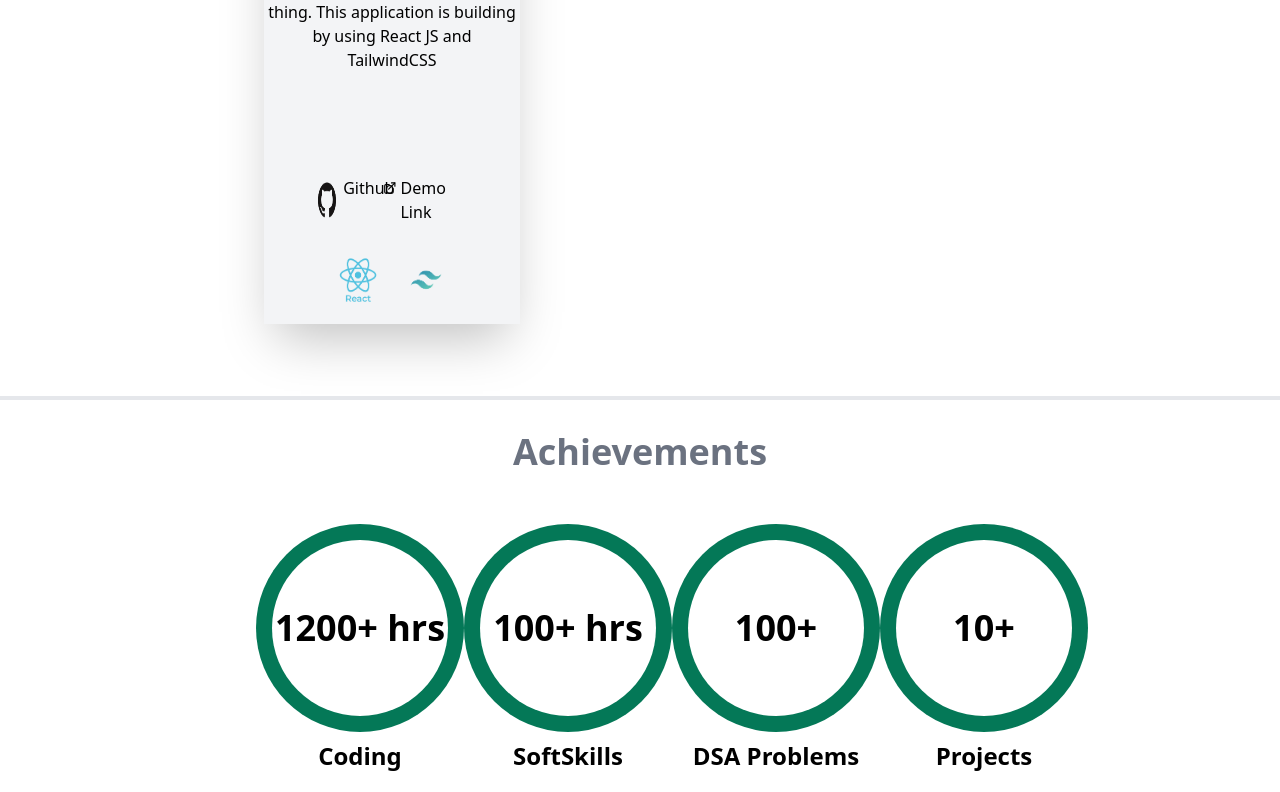
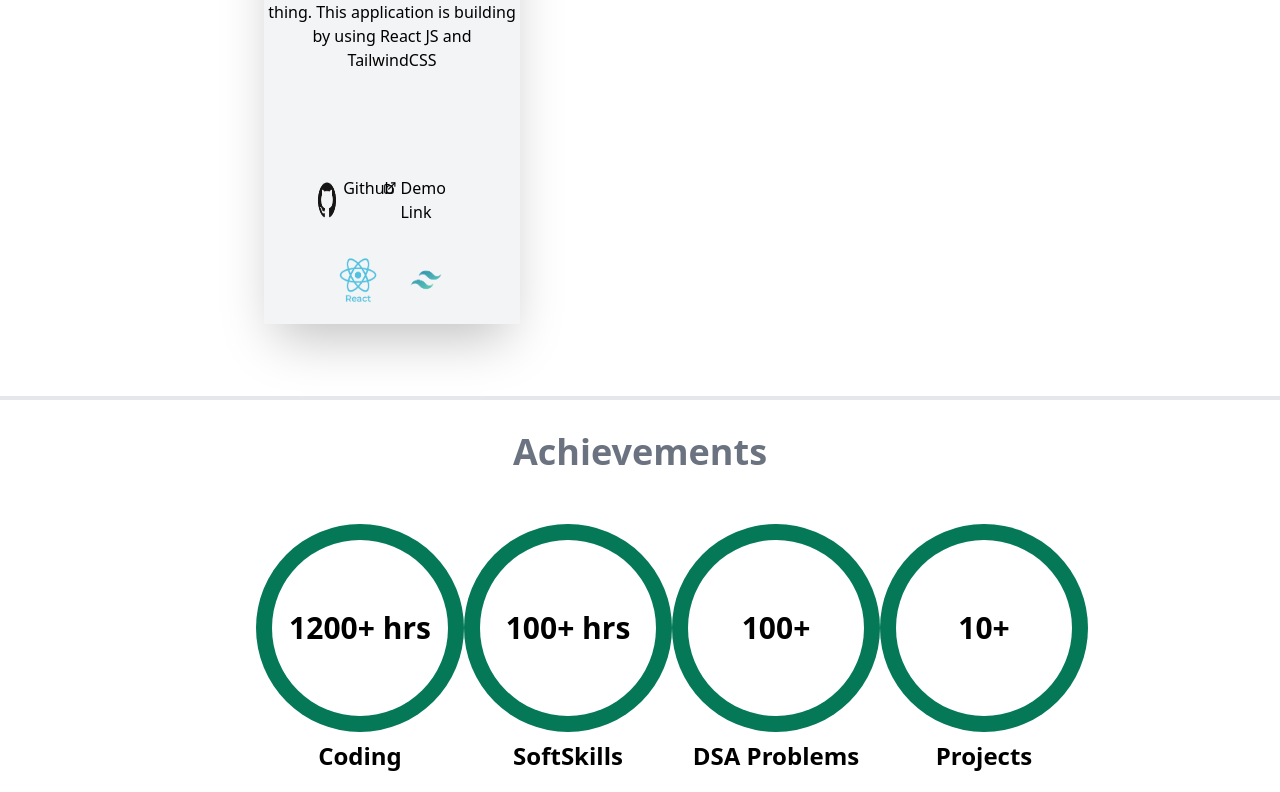
Before and after one commit to agarwalChirag140/portfolio, a React (Create React App) app: page / in a window 1280 px wide. Shown: the part 2966-3758 px from the top of the page. Built offline with nearby package versions, Linux system fonts and the light colour scheme.

Commit message:
Again Modification in Achievements

```diff
--- a/src/Components/Achievments.jsx
+++ b/src/Components/Achievments.jsx
@@ -10,7 +10,7 @@ export const Achievments = () => {
                     <div className="w-48 h-48 sm:w-52 sm:h-52 rounded-full p-4 bg-green-700 ">
                         <div className="w-40 h-40 sm:w-44 sm:h-44 rounded-full bg-white flex justify-center items-center">
                             {/* <img src={html} alt="html logo" className="w-16" /> */}
-                            <p className="font-bold text-4xl">1200+ hrs</p>
+                            <p className="font-bold text-3xl">1200+ hrs</p>
                         </div>
                     </div>
                     <p className="text-center pt-2 text-2xl font-bold">Coding</p>
@@ -20,7 +20,7 @@ export const Achievments = () => {
                     <div className="w-48 h-48 sm:w-52 sm:h-52 rounded-full p-4 bg-green-700 ">
                         <div className="w-40 h-40 sm:w-44 sm:h-44 rounded-full bg-white flex justify-center items-center">
                             {/* <img src={CSS} alt="css logo" className="w-12" /> */}
-                            <p className="font-bold text-4xl">100+ hrs</p>
+                            <p className="font-bold text-3xl">100+ hrs</p>
                         </div>
                     </div>
                     <p className="text-center pt-2 text-2xl font-bold">SoftSkills</p>
@@ -30,7 +30,7 @@ export const Achievments = () => {
                     <div className="w-48 h-48 sm:w-52 sm:h-52 rounded-full p-4 bg-green-700 ">
                         <div className="w-40 h-40 sm:w-44 sm:h-44 rounded-full bg-white flex justify-center items-center">
                             {/* <img src={JavaScript} alt="js logo" /> */}
-                            <p className="font-bold text-4xl ">100+</p>
+                            <p className="font-bold text-3xl ">100+</p>
                         </div>
                     </div>
                     <p className="text-center pt-2 text-2xl font-bold">DSA Problems</p>
@@ -40,7 +40,7 @@ export const Achievments = () => {
                     <div className="w-48 h-48 sm:w-52 sm:h-52 rounded-full p-4 bg-green-700 ">
                         <div className="w-40 h-40 sm:w-44 sm:h-44 rounded-full bg-white flex justify-center items-center">
                             {/* <img src={ReactJS} alt="react js logo" className="p-2" /> */}
-                            <p className="font-bold text-4xl">10+</p>
+                            <p className="font-bold text-3xl">10+</p>
                         </div>
                     </div>
                     <p className="text-center pt-2 text-2xl font-bold">Projects</p>
```
